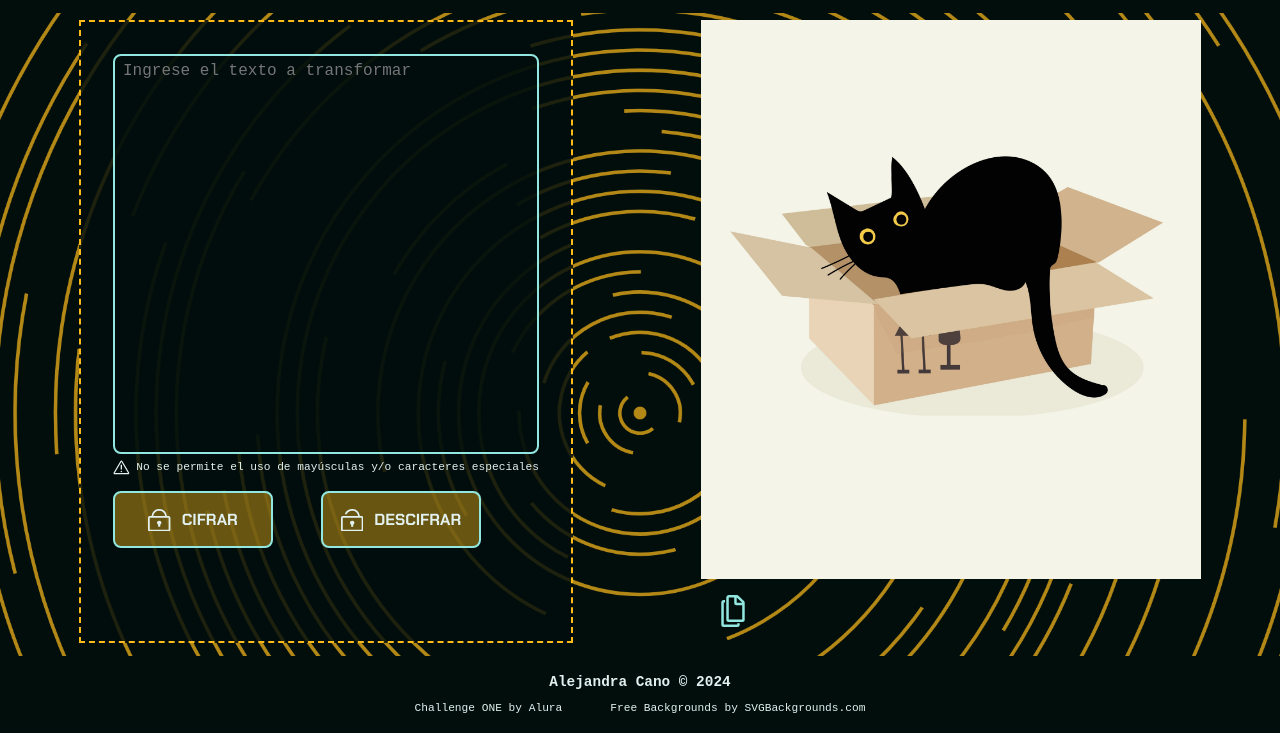
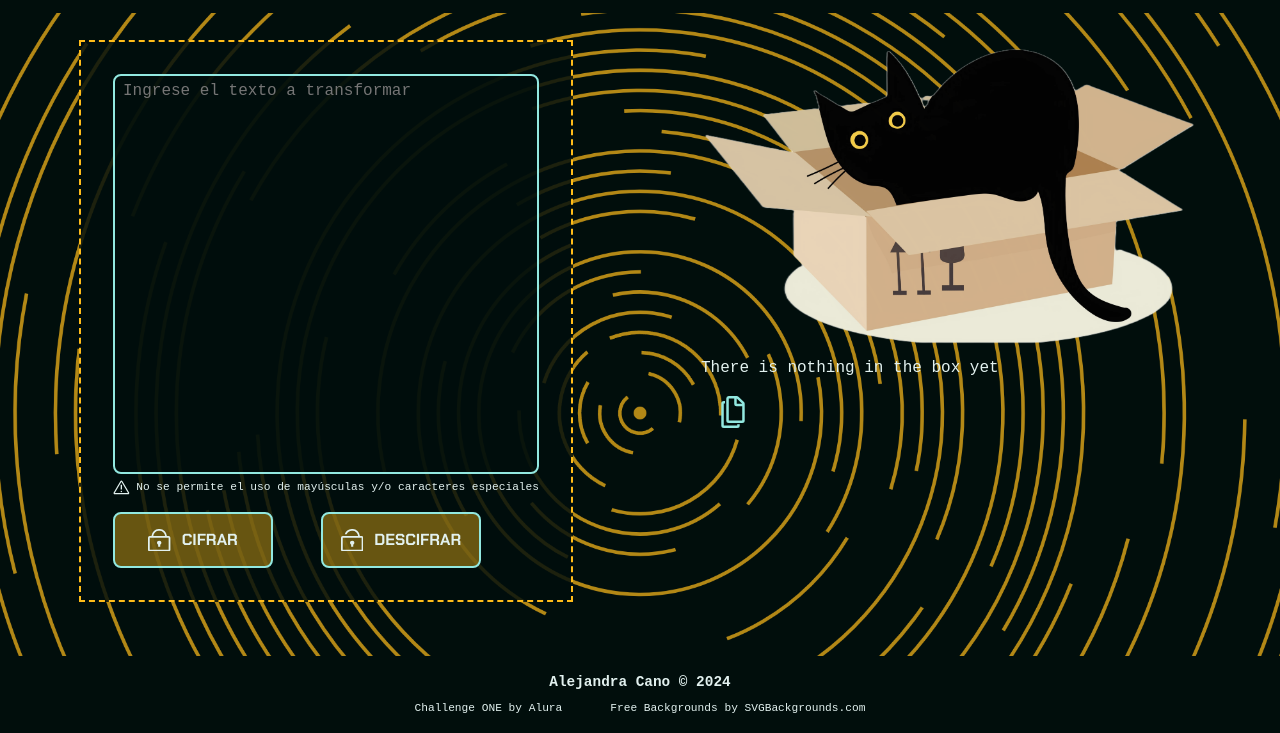
Before and after one commit to mitumial/catphraser_text, a plain HTML site: page index.html in a window 1280 px wide. Shown: the part 67-800 px from the top of the page. Drawn offline with Linux system fonts and the light colour scheme; a web font is replaced by a local one.

Commit message:
fix pic of cat

```diff
--- a/index.html
+++ b/index.html
@@ -102,12 +102,14 @@
             </section>
             <section class="output-group">
                 <img
-                    src="./assets/box-8702500.jpg"
+                    src="assets/box-cat.png"
                     width="500px"
                     alt="black cat in a box"
                 />
                 <!--Encriptando-->
-                <p class="output-group__text"></p>
+                <p class="output-group__text">
+                    There is nothing in the box yet
+                </p>
                 <!--Replace for copy icon-->
                 <button class="output-group_btn">
                     <svg
```
Also changed, not shown: assets/box-8702500-removebg-preview.png (added), assets/box-cat.png (added), assets/boxcat-transparent.png (added).
